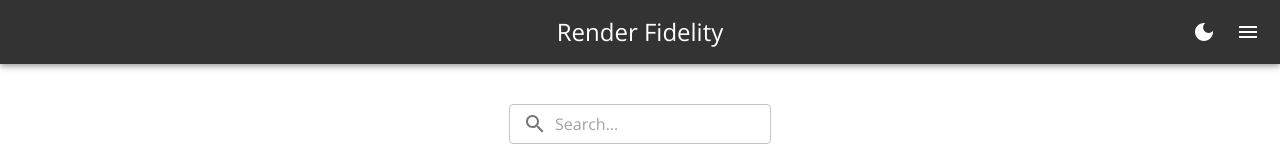
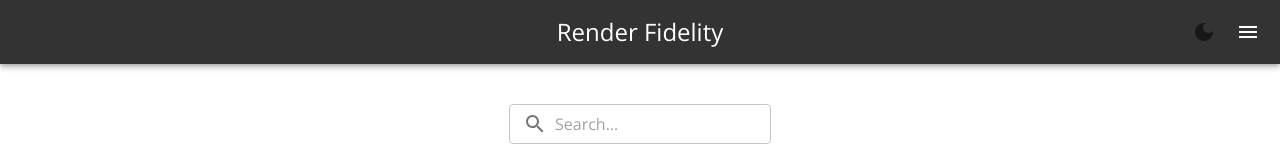
Before and after one commit to phasmatic3d/rfw, a Next.js app: page / in a window 1280 px wide. Shown: the top 160 px of the page. Built offline with nearby package versions, Linux system fonts and the light colour scheme; what @mui/material-nextjs would draw is missing.

Commit message:
Update color of button for new header

```diff
--- a/src/components/LightDarkButton.tsx
+++ b/src/components/LightDarkButton.tsx
@@ -22,7 +22,6 @@ export default function LightDarkButton({}) {
         <IconButton
             size="large"
             edge="start"
-            color="inherit"
             aria-label="light_dark_menu"
             sx={{ mr: 1 }}
             onClick={ () => { setMode(mode == 'dark'? 'light' : 'dark') }}
```
